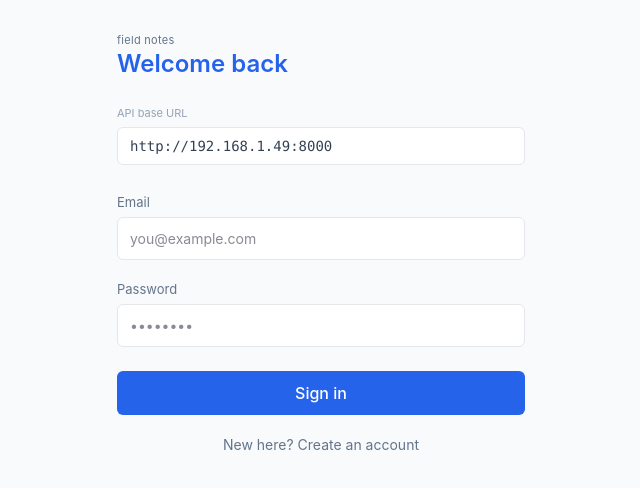
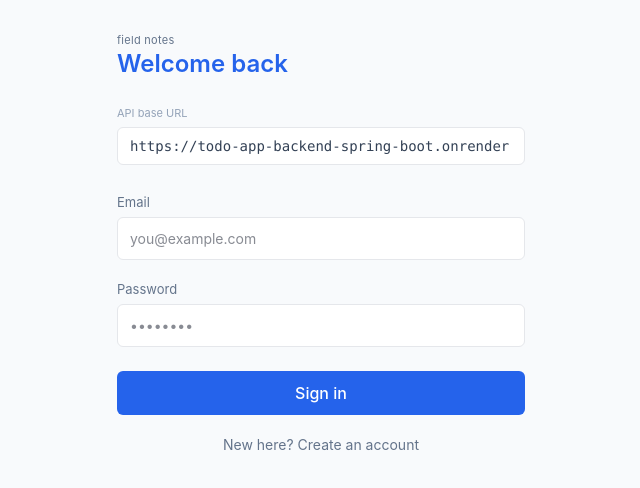
Before and after one commit to itzamanarora/ToDo-app-Frontend-React, a React (Vite) app: page / in a window 1280 px wide. Shown: the top 488 px of the page, without its empty margins (319-959 px from the left). Built offline with nearby package versions, Linux system fonts and the light colour scheme.

Commit message:
Fixed URL

```diff
--- a/src/utility/utils.js
+++ b/src/utility/utils.js
@@ -1,4 +1,4 @@
-export const DEFAULT_BASE_URL = "http://192.168.1.49:8000";
+export const DEFAULT_BASE_URL = "https://todo-app-backend-spring-boot.onrender.com";
 export const TOKEN_STORAGE_KEY = "todo-app.tokens";
 export const PRIORITIES = ["HIGH", "MEDIUM", "LOW"];
 export const STATUSES = ["TODO", "DELAYED", "PENDING", "COMPLETE", "CANCELLED"];
--- a/vite.config.js
+++ b/vite.config.js
@@ -3,5 +3,6 @@ import react from '@vitejs/plugin-react'
 import tailwindcss from '@tailwindcss/vite'
 
 export default defineConfig({
-    base:  '/my-react-app/',
-    plugins: [react(), tailwindcss()], })
+    base:  '/ToDo-app-Frontend-React/',
+    plugins: [react(), tailwindcss()],
+})
```
